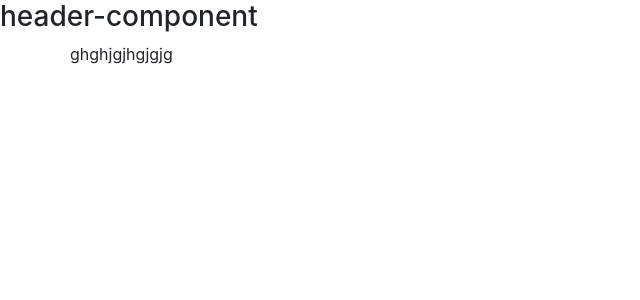
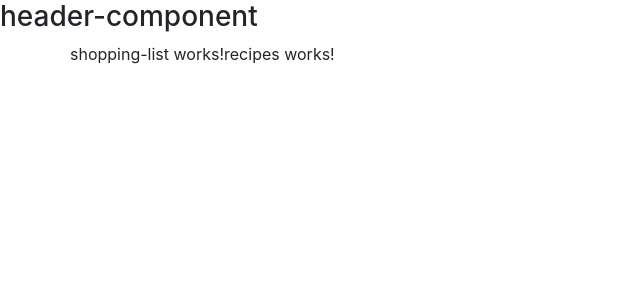
Before and after one commit to Ashish-Zope/Demo-App-Angular, an Angular app: page / in a window 1280 px wide. Shown: the top 300 px of the page, without its empty margins (0-640 px from the left). Built offline with nearby package versions, Linux system fonts and the light colour scheme.

Commit message:
including shoping and recipies component to app component

```diff
--- a/src/app/app.component.html
+++ b/src/app/app.component.html
@@ -1,6 +1,7 @@
 <app-header-component></app-header-component>
 <div class="container">
     <div class="row">
-        <div>ghghjgjhgjgjg</div>
+        <app-shopping-list></app-shopping-list>
+        <app-recipes></app-recipes>
     </div>
 </div>
```
